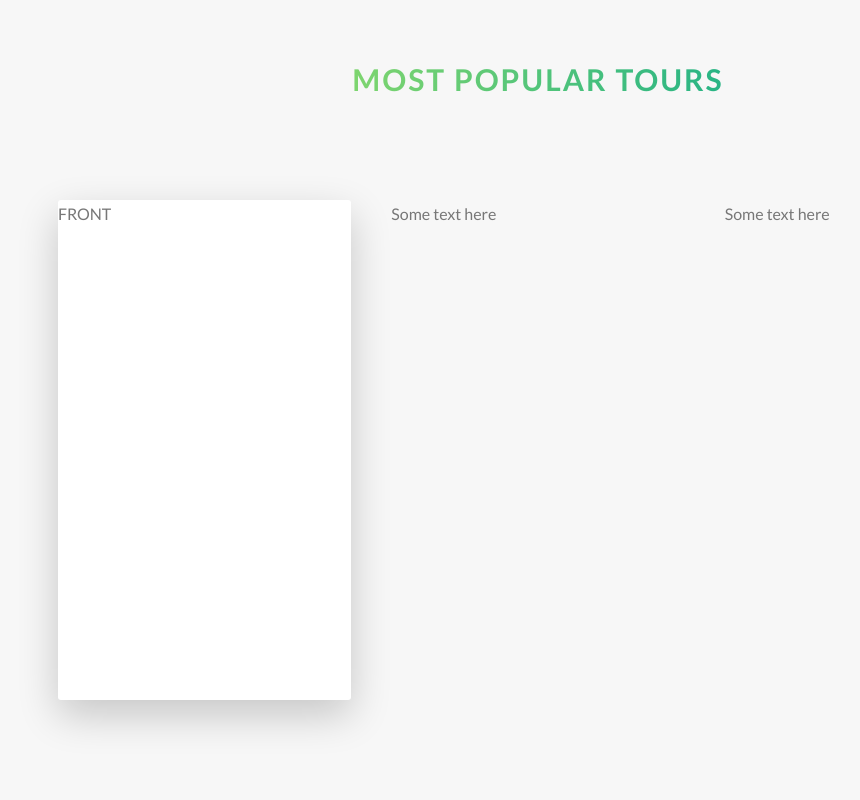
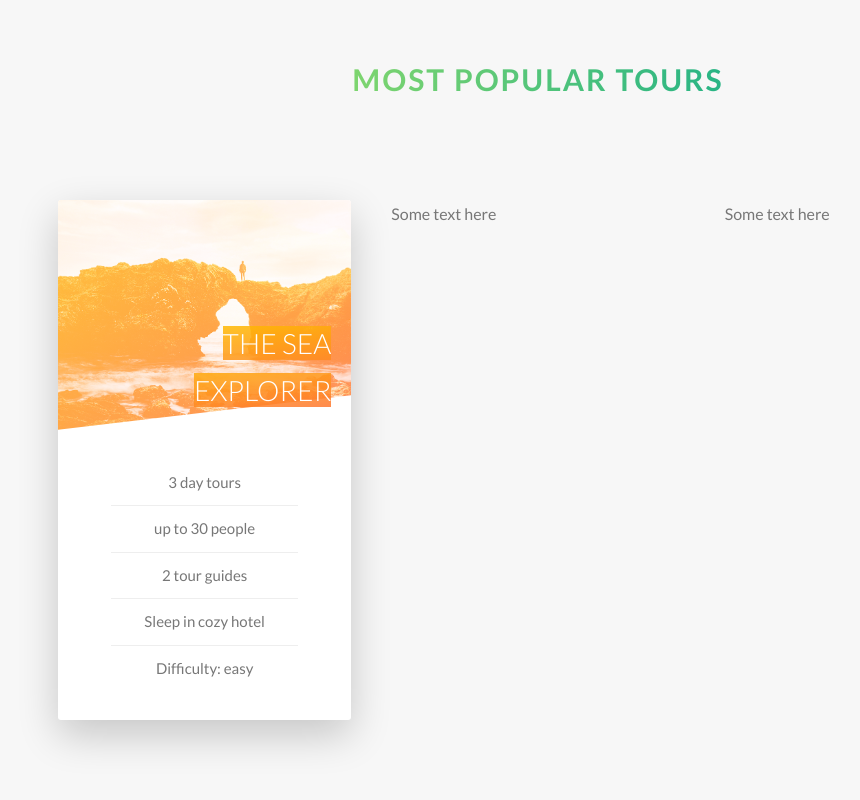
Before and after one commit to vihahuynh/Advanced-CSS-and-SASS, a website: page Natours/index.html in a window 1280 px wide. Shown: the part 2233-3033 px from the top of the page, without its empty margins (102-962 px from the left). Drawn offline with Linux system fonts and the light colour scheme.

Commit message:
Section 5: Section tours - part 2

```diff
--- a/Natours/index.html
+++ b/Natours/index.html
@@ -134,7 +134,21 @@
           <div class="row">
             <div class="col-1-of-3">
               <div class="card">
-                <div class="card__side card__side--front">FRONT</div>
+                <div class="card__side card__side--front">
+                  <div class="card__picture card__picture--1">&nbsp;</div>
+                  <h4 class="card__heading">
+                    <span class="card__heading-span--1">The sea explorer</span>
+                  </h4>
+                  <div class="card__details">
+                    <ul>
+                      <li>3 day tours</li>
+                      <li>up to 30 people</li>
+                      <li>2 tour guides</li>
+                      <li>Sleep in cozy hotel</li>
+                      <li>Difficulty: easy</li>
+                    </ul>
+                  </div>
+                </div>
                 <div class="card__side card__side--back card__side--back--1">
                   BACK
                 </div>
--- a/Natours/sass/abstracts/_variables.scss
+++ b/Natours/sass/abstracts/_variables.scss
@@ -2,8 +2,11 @@
 $color-primary: #55c57a;
 $color-primary-light: #7ed56f;
 $color-primary-dark: #28b485;
+
 $color-grey-light-1: #f7f7f7;
+$color-grey-light-2: #eee;
 $color-grey-dark: #777;
+
 $color-white: #fff;
 $color-black: #000;
 
--- a/Natours/sass/components/_card.scss
+++ b/Natours/sass/components/_card.scss
@@ -2,11 +2,11 @@
   perspective: 150rem;
   -moz-perspective: 150rem;
   position: relative;
-  height: 50rem;
+  height: 52rem;
 
   &__side {
     width: 100%;
-    height: 50rem;
+    height: 52rem;
     background-color: $color-white;
     transition: all 0.8s ease;
     position: absolute;
@@ -14,14 +14,14 @@
     left: 0;
     backface-visibility: hidden;
     border-radius: 3px;
+    overflow: hidden;
     box-shadow: 0 1.5rem 4rem rgba($color-black, 0.2);
 
     &--front {
       background-color: $color-white;
     }
     &--back {
-      background-color: green;
-      transform: rotateY(180deg);
+      transform: rotateY(-180deg);
 
       &--1 {
         background-image: linear-gradient(
@@ -39,4 +39,64 @@
   &:hover &__side--back {
     transform: rotateY(0);
   }
+
+  // FRONT SIDE STYLING
+  &__picture {
+    background-size: cover;
+    height: 23rem;
+    background-blend-mode: screen;
+    clip-path: polygon(0 0, 100% 0, 100% 85%, 0 100%);
+    -webkit-clip-path: polygon(0 0, 100% 0, 100% 85%, 0 100%);
+
+    &--1 {
+      background-image: url(../../img/nat-5.jpg),
+        linear-gradient(
+          to right bottom,
+          $color-secondary-light,
+          $color-secondary-dark
+        );
+    }
+  }
+
+  &__heading {
+    font-size: 2.8rem;
+    font-weight: 300;
+    text-transform: uppercase;
+    text-align: right;
+    color: $color-white;
+    position: absolute;
+    top: 12rem;
+    right: 2rem;
+    width: 75%;
+  }
+
+  &__heading-span {
+    padding: 1rem 1.5rem;
+    -webkit-box-decoration-break: clone;
+    &--1 {
+      background-image: linear-gradient(
+        to right bottom,
+        rgba($color-secondary-light, 0.85),
+        rgba($color-secondary-dark, 0.85)
+      );
+    }
+  }
+
+  &__details {
+    padding: 3rem;
+    ul {
+      list-style: none;
+      width: 80%;
+      margin: 0 auto;
+      li {
+        text-align: center;
+        font-size: 1.5rem;
+        padding: 1rem;
+
+        &:not(:last-child) {
+          border-bottom: 1px solid $color-grey-light-2;
+        }
+      }
+    }
+  }
 }
--- a/Natours/sass/layouts/_header.scss
+++ b/Natours/sass/layouts/_header.scss
@@ -9,6 +9,7 @@
   background-size: cover;
   background-position: top;
   clip-path: polygon(0 0, 100% 0, 100% 80%, 0 100%);
+  -webkit-clip-path: polygon(0 0, 100% 0, 100% 80%, 0 100%);
   position: relative;
 
   &__logo-box {
```
Also changed, not shown: Natours/css/style.css.
